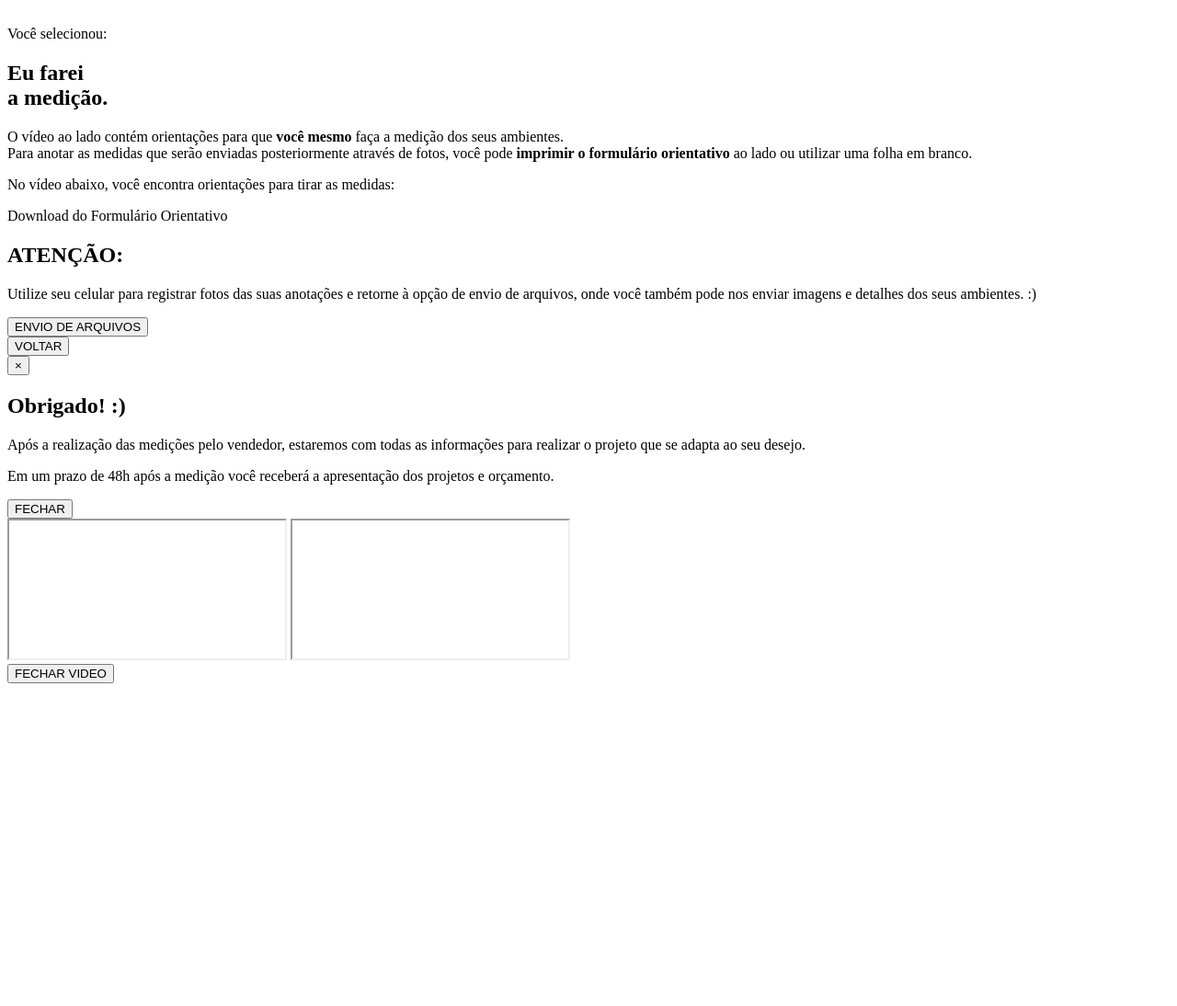
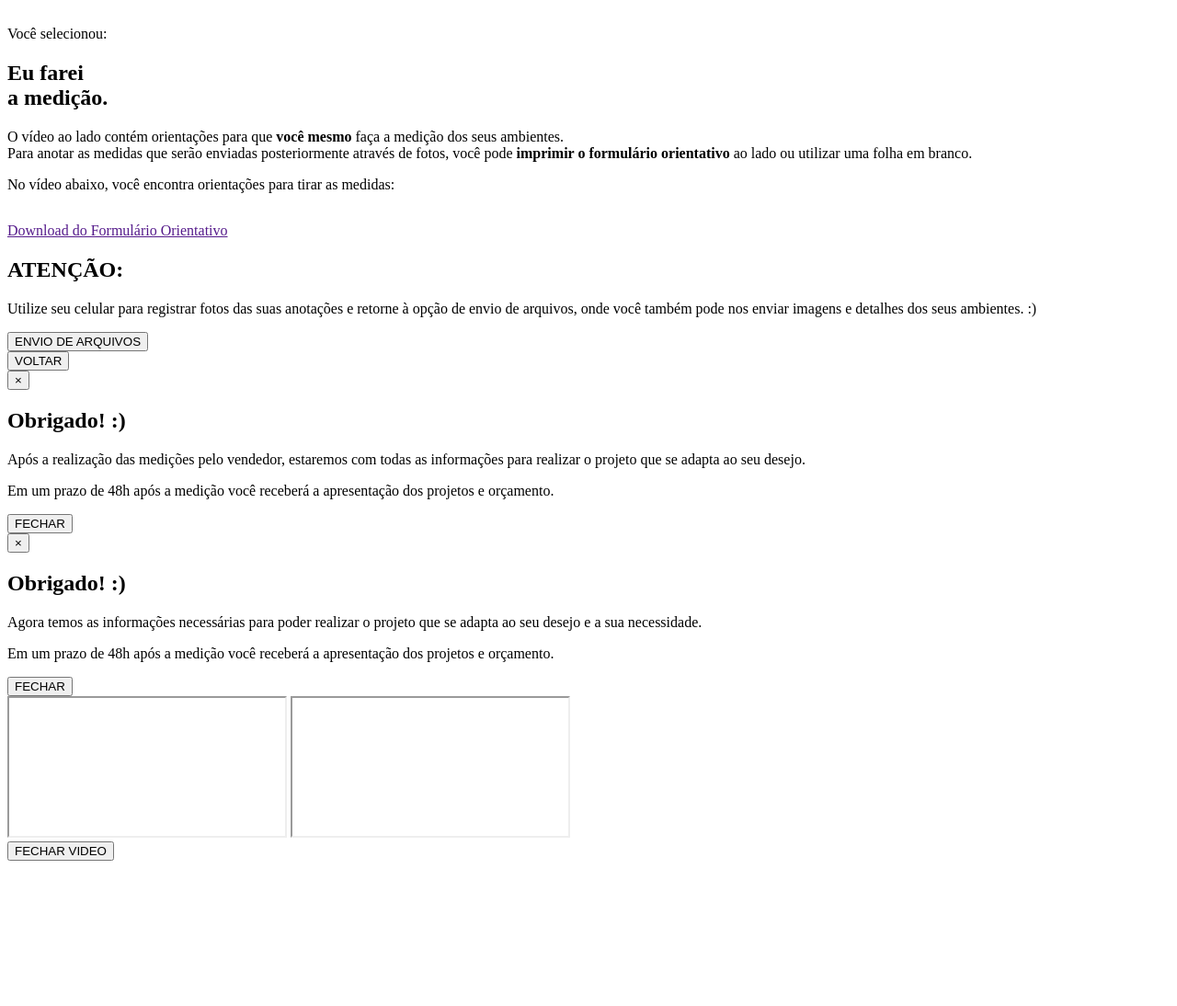
Before and after one commit to tuttemob/TutteMob, a PHP site: the page made by module/Application/view/application/clientes/confirmar.phtml in a window 1280 px wide. Shown: the part 1955-3049 px from the top of the page at 92% size. Before the commit the page ends 2698 px from the top, so only its background shows below. Run offline with PHP 8.4, Linux system fonts and the light colour scheme; the template is opened without the code that fills it, so the values that code supplies are empty; some libraries are stand-ins or nearby versions.

Commit message:
Criada nova modal de Obrigado específica da segunda opção: Enviarei os arquivos... / Implementado download de arquivo / Adicionadas novas imagens na pasta img / Ajustes no css

```diff
--- a/module/Application/view/application/clientes/confirmar.phtml
+++ b/module/Application/view/application/clientes/confirmar.phtml
@@ -479,14 +479,17 @@
 			<p class="p1">No vídeo abaixo, você encontra orientações para tirar as medidas:</p>
 		</div>
 
-		<div class="col-xs-12">
+		<div class="col-xs-12 youtube">
 			<a data-href="https://www.youtube.com/watch?v=kJQP7kiw5Fk">
 				<img src="<?= $this->basePath('img/youtube.png'); ?>" class="img-responsive" />
 			</a>
 		</div>
 		<div class="col-xs-12">
-			<a data-href="#">
-				Download do Formulário Orientativo
+			<a href="<?= $this->basePath('download/ArquivoTeste.pdf'); ?>" download>
+				<div class="icone-download">
+					<img src="<?= $this->basePath('img/layout/download.png'); ?>" class="img-responsive"/>
+				</div>
+				<p class="pdownload">Download do Formulário Orientativo</p>
 			</a>
 		</div>
 		<div class="col-xs-12">
@@ -566,13 +569,29 @@
 </div>
 -->
 
-<div class="modal fade" id="briefing-obrigado" tabindex="-1" role="dialog" aria-labelledby="modalbriefing-obrigadoLabel" data-backdrop="static" data-keyboard="false">
+<div class="modal fade" id="briefing-obrigado-vendedor" tabindex="-1" role="dialog" aria-labelledby="modalbriefing-obrigadovenderoLabel" data-backdrop="static" data-keyboard="false">
   	<div class="modal-dialog" role="document">
     	<div class="modal-content">
       		<div class="modal-header">
       			<button type="button" class="close" data-dismiss="modal" aria-label="Close"><span aria-hidden="true">&times;</span></button>
-				<h2 id="modalbriefing-obrigadoLabel">Obrigado! :)</h2>
+				<h2 id="modalbriefing-obrigadovenderoLabel">Obrigado! :)</h2>
 				<p class="p1">Após a realização das medições pelo vendedor, estaremos com todas as informações para realizar o projeto que se adapta ao seu desejo.</p>
+				<p class="p2">Em um prazo de 48h após a medição você receberá a apresentação dos projetos e orçamento.</p>
+      		</div>
+	  		<div class="modal-footer">
+			  	<button class="btn btn-default btn-fechar" data-dismiss="modal" aria-label="Close">FECHAR</button>
+      		</div>
+    	</div>
+  	</div>
+</div>
+
+<div class="modal fade" id="briefing-obrigado-arquivos" tabindex="-1" role="dialog" aria-labelledby="modalbriefing-obrigadoarquivosLabel" data-backdrop="static" data-keyboard="false">
+  	<div class="modal-dialog" role="document">
+    	<div class="modal-content">
+      		<div class="modal-header">
+      			<button type="button" class="close" data-dismiss="modal" aria-label="Close"><span aria-hidden="true">&times;</span></button>
+				<h2 id="modalbriefing-obrigadoarquivosLabel">Obrigado! :)</h2>
+				<p class="p1">Agora temos as informações necessárias para poder realizar o projeto que se adapta ao seu desejo e a sua necessidade.</p>
 				<p class="p2">Em um prazo de 48h após a medição você receberá a apresentação dos projetos e orçamento.</p>
       		</div>
 	  		<div class="modal-footer">
@@ -696,11 +715,19 @@ $(function(){
 		$('#briefing-complemento').fadeIn();
 	});
 
-	$('#briefing-obrigado .btn-fechar').click(function(){
+	$('#briefing-obrigado-vendedor .btn-fechar').click(function(){
 		window.location = "<?php echo $this->url('home'); ?>"
 	});
 
-	$('#briefing-obrigado .close').click(function(){
+	$('#briefing-obrigado-vendedor .close').click(function(){
+		window.location = "<?php echo $this->url('home'); ?>"
+	});
+
+	$('#briefing-obrigado-arquivos .btn-fechar').click(function(){
+		window.location = "<?php echo $this->url('home'); ?>"
+	});
+
+	$('#briefing-obrigado-arquivos .close').click(function(){
 		window.location = "<?php echo $this->url('home'); ?>"
 	});
 
@@ -766,7 +793,7 @@ $(function(){
 						$('.briefing-complemento-step input:checkbox').prop('checked', false);
 						//$('.briefing-complemento-step').hide();
 						//$('#briefing-obrigado-vendedor').fadeIn();
-						$('#briefing-obrigado').modal('show');
+						$('#briefing-obrigado-vendedor').modal('show');
 					}else{
 						alert(resp.data);
 					}
@@ -791,11 +818,11 @@ $(function(){
 			$('.briefing-complemento-step input:checkbox').prop('checked', false);
 			//$('.briefing-complemento-step').hide();
 			//$('#briefing-obrigado-arquivos').fadeIn();
-			$('#briefing-obrigado').modal('show');
+			$('#briefing-obrigado-arquivos').modal('show');
 		}
 	});
 
-	$('#briefing-videos a').click(function(e){
+	$('#briefing-videos .youtube a').click(function(e){
 		e.stopPropagation();
 
 		var linkHref = $(this).attr('data-href');
```
Also changed, not shown: public/css/style.css (+29 -9 lines), public/img/layout/1.png (added), public/img/layout/10.png (added), public/img/layout/2.png (added), public/img/layout/3.png (added), public/img/layout/4.png (added), public/img/layout/5.png (added), public/img/layout/6.png (added), public/img/layout/download.png (added), 4 other files.
